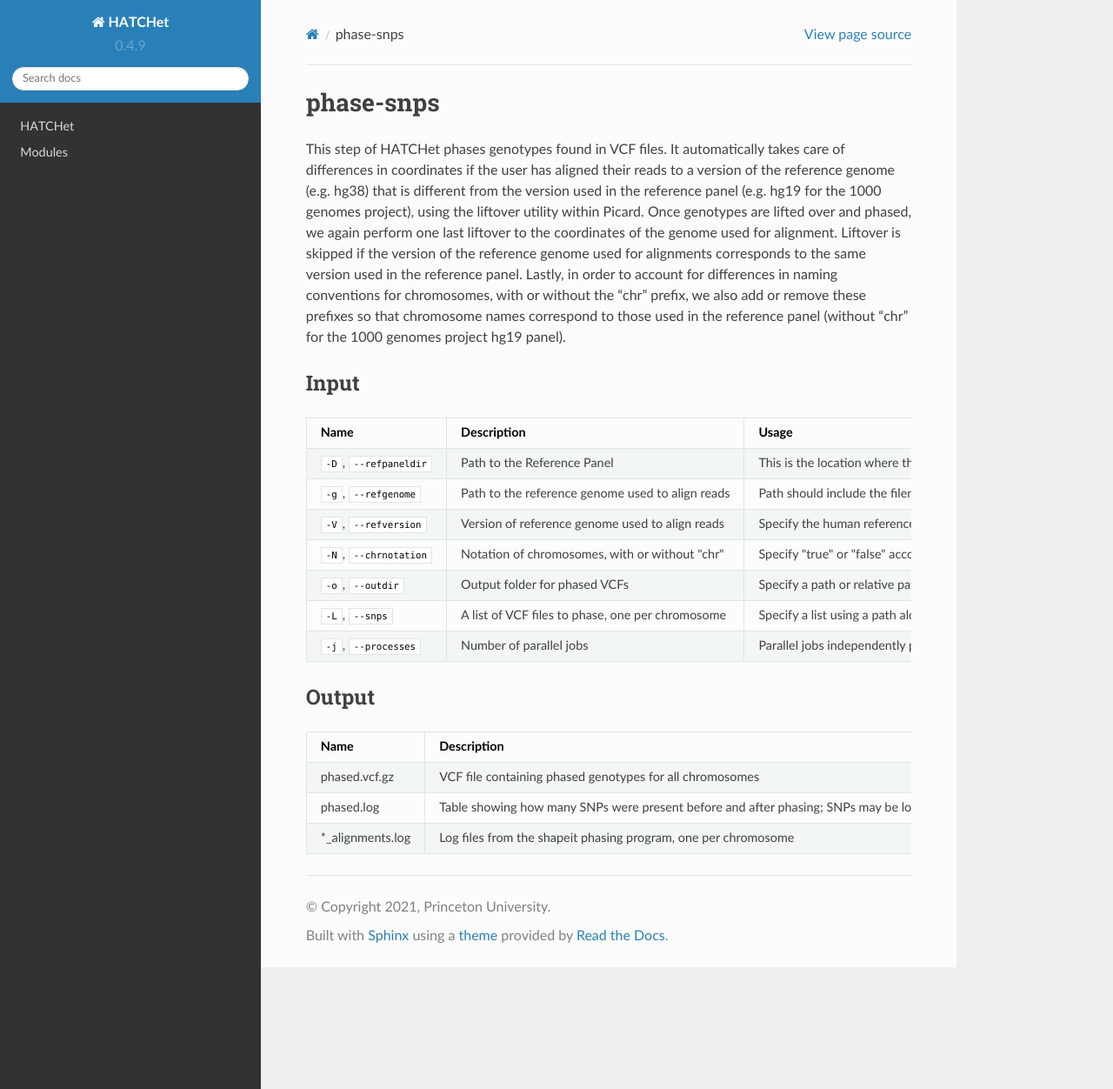
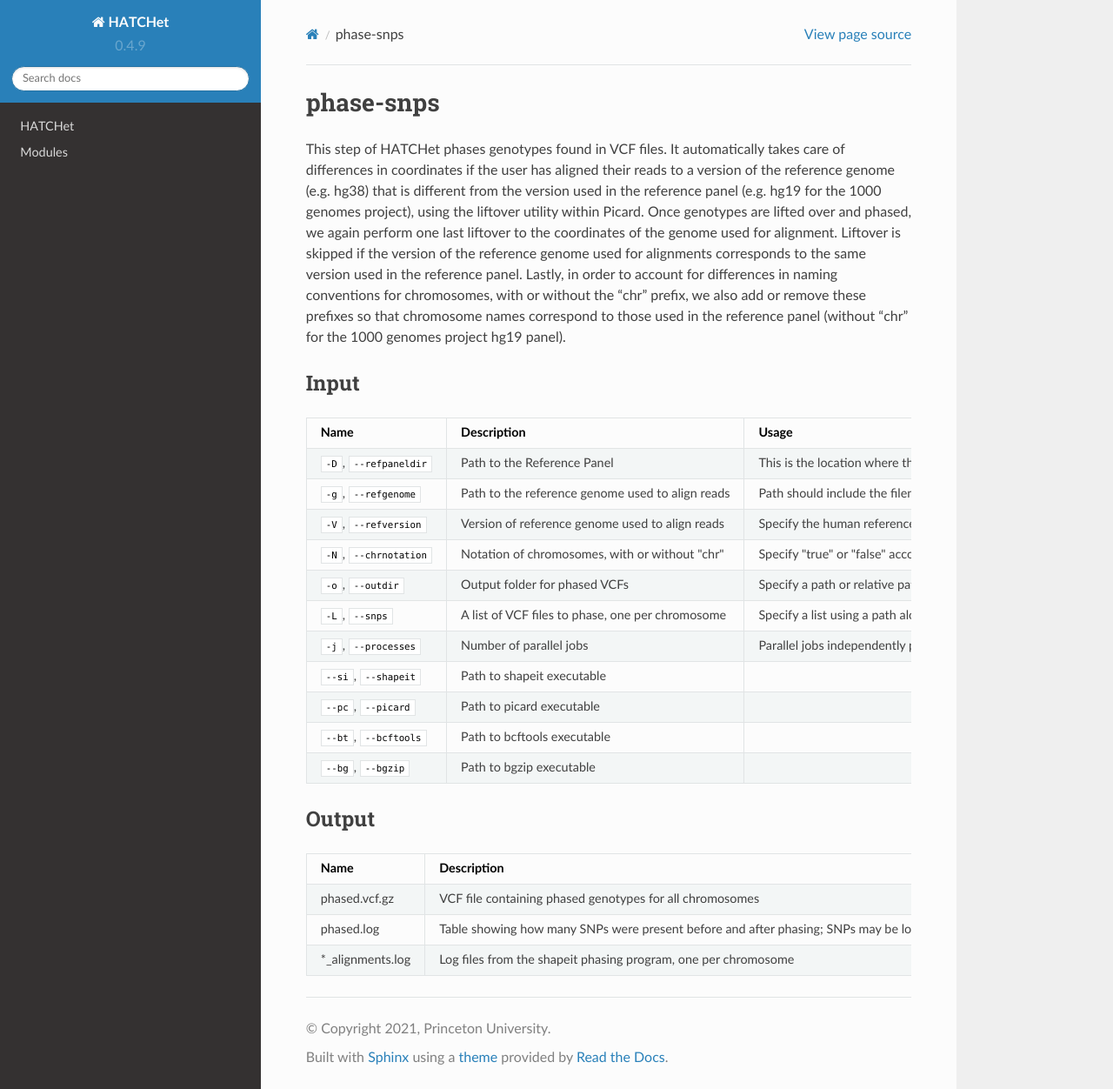
Before and after one commit to raphael-group/hatchet, a Sphinx documentation site: the page built from docs/source/doc_phase_snps.md, in a window 1280 px wide and 1252 px high. Shown: the whole window at 87% size. Built offline with Sphinx 7.4.7 and the Read the Docs theme 2.0.0, drawn with Linux system fonts in a browser that asks for light colours; pages that are not in the unit, such as notebooks, are missing from menus.

Commit message:
Update doc_phase_snps.md

```diff
--- a/docs/source/doc_phase_snps.md
+++ b/docs/source/doc_phase_snps.md
@@ -4,15 +4,19 @@
 
 ## Input
 
-| Name | Description | Usage |
-|------|-------------|-------|
-| `-D`, `--refpaneldir` | Path to the Reference Panel | This is the location where the 1000 genome project reference panel will be downloaded |
+| Name | Description | Usage | Default |
+|------|-------------|-------|---------|
+| `-D`, `--refpaneldir` | Path to the Reference Panel | This is the location where the 1000 genome project reference panel will be downloaded | "" (current directory)
 | `-g`, `--refgenome` | Path to the reference genome used to align reads | Path should include the filename |
 | `-V`, `--refversion` | Version of reference genome used to align reads | Specify the human reference genome used for aligning reads; hg19 or hg38 |
 | `-N`, `--chrnotation` | Notation of chromosomes, with or without "chr" | Specify "true" or "false" according to whether chromosomes are prefixed by "chr" |
 | `-o`, `--outdir` | Output folder for phased VCFs | Specify a path or relative path |
 | `-L`, `--snps` | A list of VCF files to phase, one per chromosome | Specify a list using a path along with a wildcard, e.g. /path/to/snps/*.vcf.gz |
-| `-j`, `--processes` | Number of parallel jobs | Parallel jobs independently phase VCF files, which are split up by chromosome |
+| `-j`, `--processes` | Number of parallel jobs | Parallel jobs independently phase VCF files, which are split up by chromosome | 2
+| `--si`, `--shapeit` | Path to shapeit executable |  | "" (look on PATH)
+| `--pc`, `--picard` | Path to picard executable |  | "" (look on PATH)
+| `--bt`, `--bcftools` | Path to bcftools executable |  | "" (look on PATH)
+| `--bg`, `--bgzip` | Path to bgzip executable |  | "" (look on PATH)
 
 ## Output
 
```
